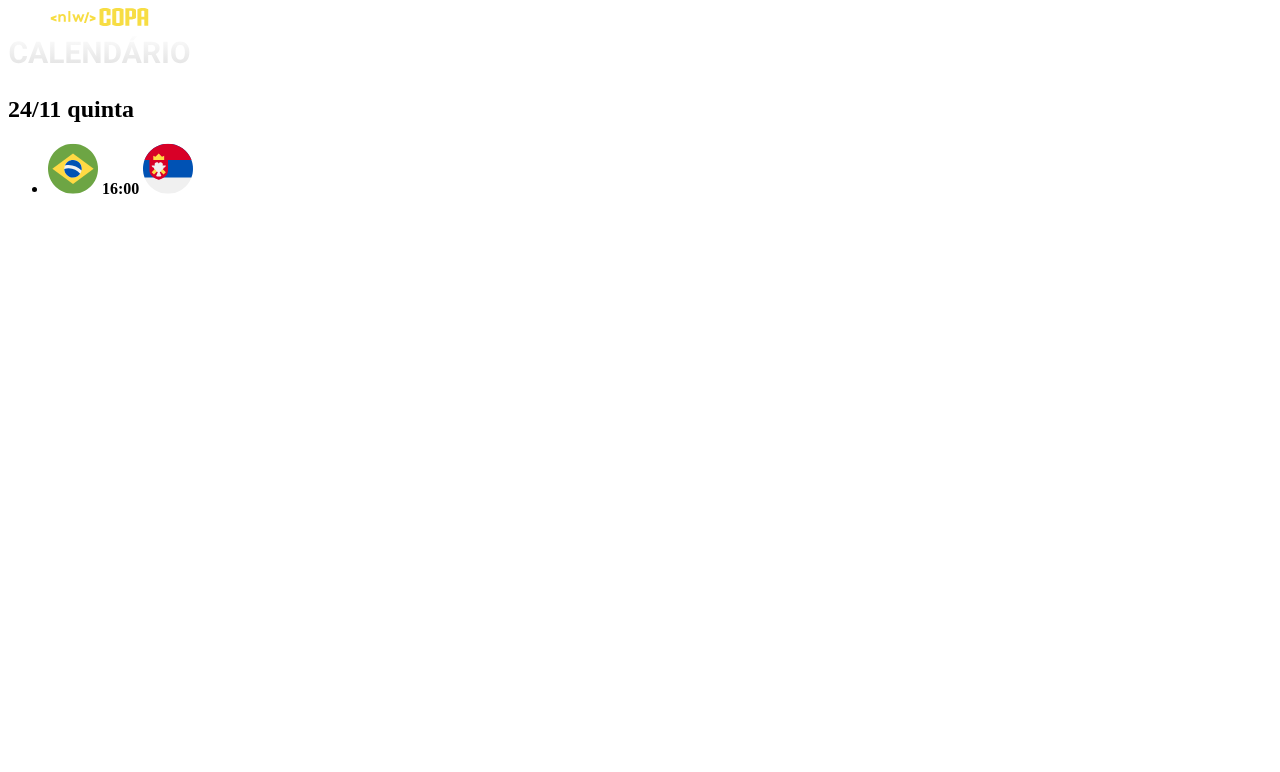
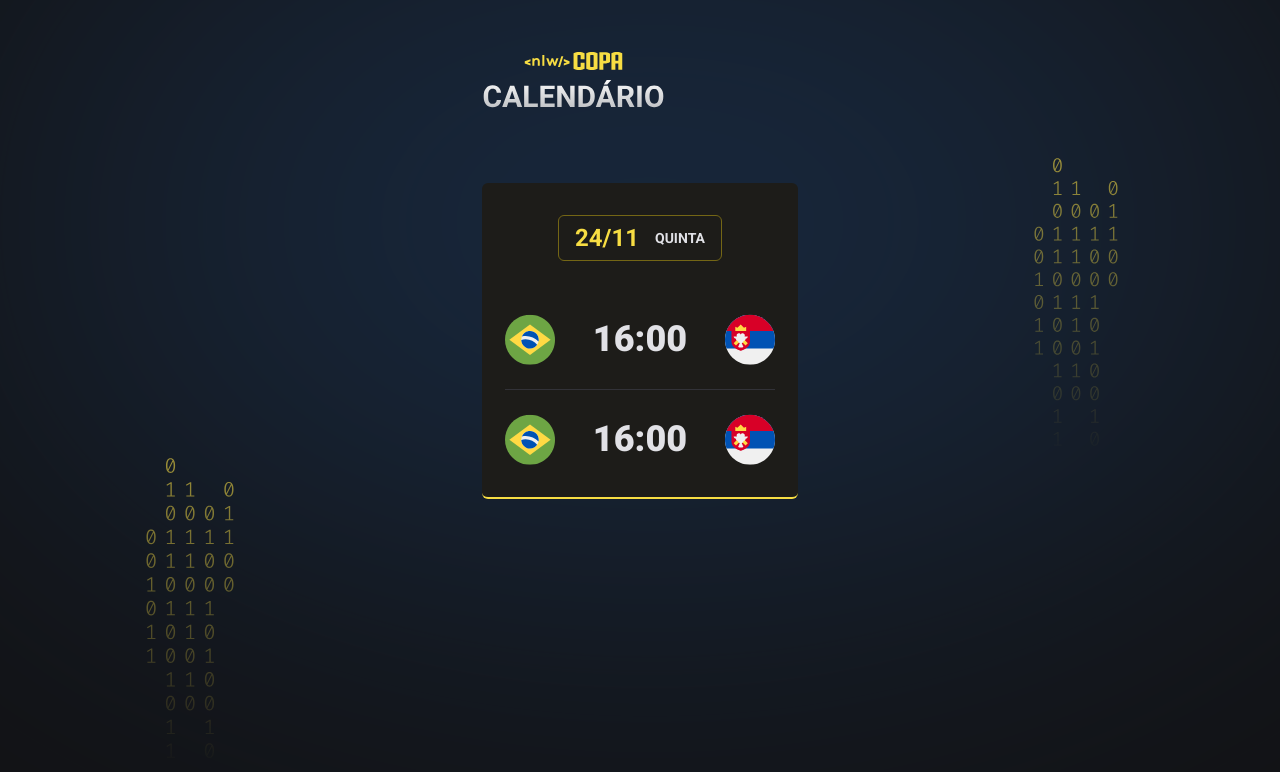
Before and after one commit to luizricardoa/RocketseatNLW, a plain HTML site: page index.html in a window 1280 px wide. Drawn offline with Linux system fonts and the light colour scheme.

Commit message:
aula 2 nlw

```diff
--- a/index.html
+++ b/index.html
@@ -4,15 +4,19 @@
         <meta charset="UTF-8">
         <meta http-equiv="X-UA-Compatible" content="IE=edge">
         <meta name="viewport" content="width=device-width, initial-scale=1.0">
-        <title>Document</title>
+        <title>Calendário de Jogos - NLW Copa</title>
+        <link rel="stylesheet" href="./style.css">
+        <link rel="preconnect" href="https://fonts.googleapis.com">
+        <link rel="preconnect" href="https://fonts.gstatic.com" crossorigin>
+        <link href="https://fonts.googleapis.com/css2?family=Montserrat&family=Roboto:wght@700;900&display=swap" rel="stylesheet">
     </head>
     <body>
-        <div id="app"></div>
+        <div id="app">
             <header>
                 <img src="./assets/logo.svg" alt="logo da NLW">
             </header>
             <main id="cards">
-                <div class="card"></div>
+                <div class="card">
                     <h2>24/11 <span>quinta</span></h2>
                     <ul>
                         <li>
@@ -20,7 +24,14 @@
                             <strong>16:00</strong>
                             <img src="./assets/icon-serbia.svg" alt="Bandeira da Servia">
                         </li>
+                        <li>
+                            <img src="./assets/icon-brazil.svg" alt="Bandeira do Brasil">
+                            <strong>16:00</strong>
+                            <img src="./assets/icon-serbia.svg" alt="Bandeira da Servia">
+                        </li>
                     </ul>
+                </div>
             </main>
+        </div>
     </body>
 </html>
--- /dev/null
+++ b/style.css
@@ -0,0 +1,82 @@
+* {
+  margin: 0;
+  padding: 0;
+  box-sizing: border-box;
+}
+
+ul {
+  list-style: none;
+}
+
+body {
+  background-color: #121214;
+  background-image: url(./assets/bg.svg);
+  background-position-x: center;
+  background-position-y: 55.6%;
+}
+
+body * {
+  font-family: "Roboto", sans-serif;
+}
+
+#app {
+  width: fit-content;
+  margin: 52px auto;
+}
+
+header {
+  margin-bottom: 63px;
+}
+
+.card {
+  padding: 32px 23px;
+  text-align: center;
+  background-color: #1d1c19;
+  border-bottom: 2px solid #f7dd43;
+  border-radius: 6px;
+}
+
+.card h2 {
+  display: flex;
+  gap: 16px;
+  justify-content: center;
+  align-items: center;
+  border: 1px solid #746615;
+  border-radius: 6px;
+  padding: 8px 16px;
+  width: fit-content;
+  margin-inline: auto;
+  margin-bottom: 53px;
+  color: #f7dd43;
+}
+
+.card h2 span {
+  color: #e1e1e6;
+  font-size: 14px;
+  text-transform: uppercase;
+}
+
+.card ul {
+  display: flex;
+  flex-direction: column;
+  gap: 24px;
+  width: 270px;
+}
+
+.card ul li {
+  display: flex;
+  align-items: center;
+  justify-content: space-between;
+}
+
+.card ul li + li {
+  border-top: 1px solid #323238;
+  padding-top: 24px;
+}
+
+.card ul li strong {
+  font-weight: 900;
+  font-size: 36px;
+  line-height: 125%;
+  color: #e1e1e6;
+}
```
Also changed, not shown: assets/bg.svg (added).
